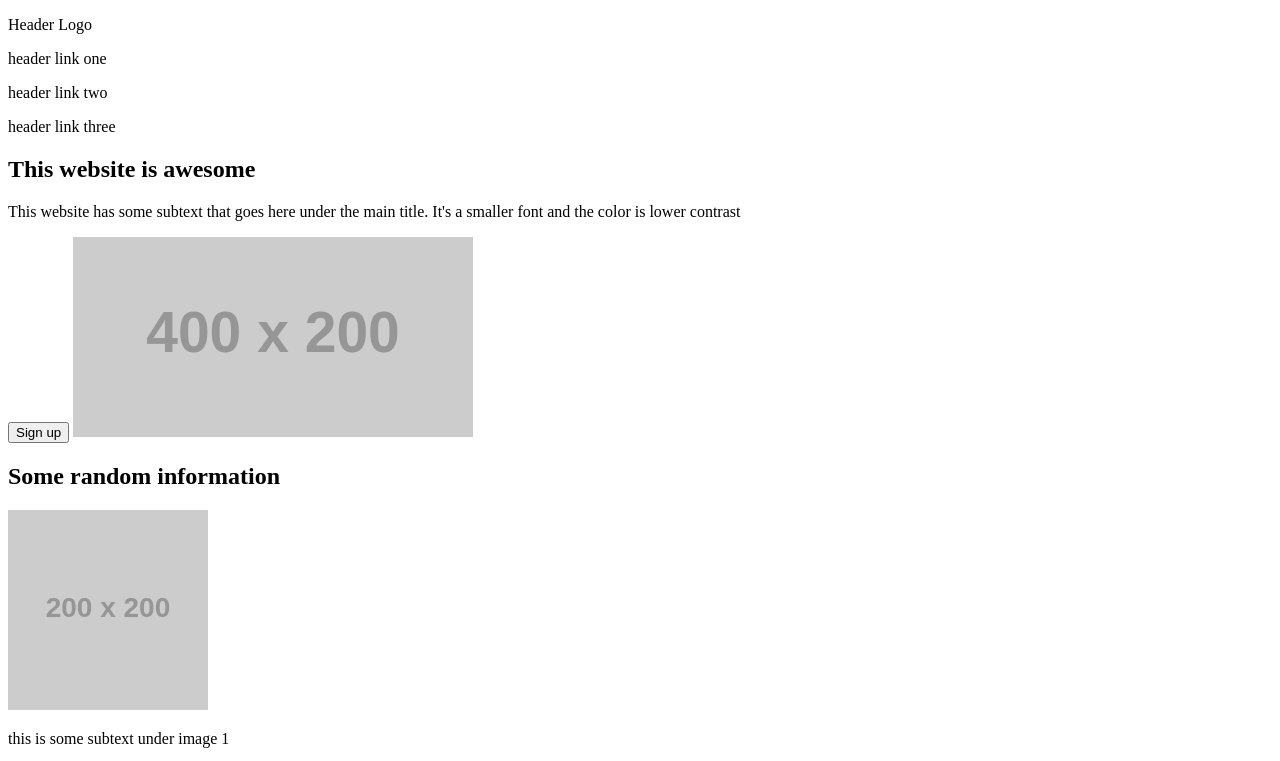
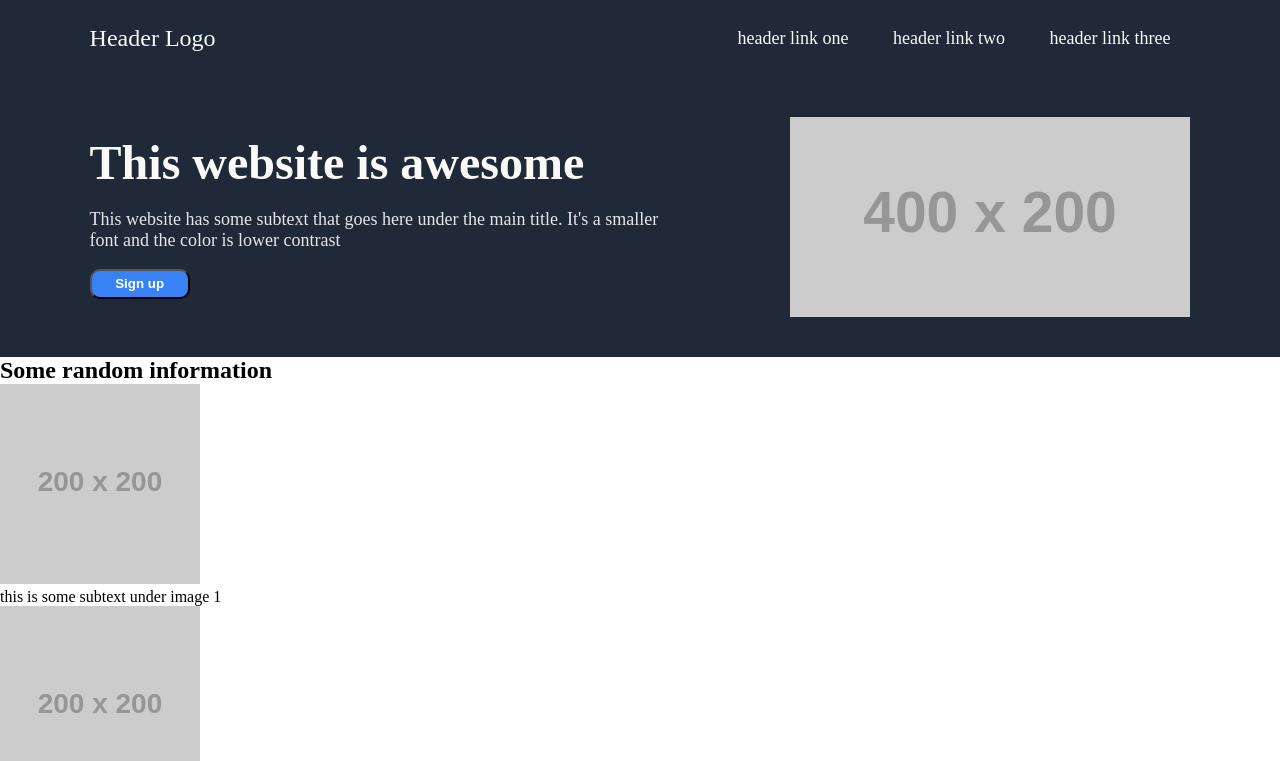
Before and after one commit to dev-encourt/LandingPage, a plain HTML site: page index.html in a window 1280 px wide. Shown: the top 761 px of the page. Drawn offline with Linux system fonts and the light colour scheme; placeholder pictures from the web are drawn by us.

Commit message:
Finish nav bar and header area CSS.

```diff
--- a/index.html
+++ b/index.html
@@ -9,19 +9,26 @@
 </head>
 
 <body>
-    <nav>
-        <p>Header Logo</p>
-        <p>header link one</p>
-        <p>header link two</p>
-        <p>header link three</p>
-    </nav>
+    <header>
+        <p class="logo">Header Logo</p>
+        <nav>
+            <ul class="nav-links">
+                <li><a href="#">header link one</a></li>
+                <li><a href="#">header link two</a></li>
+                <li><a href="#">header link three</a></li>
+            </ul>
+        </nav>
+    </header>
+
 
     <!--Intro section-->
-    <div>
-        <h2>This website is awesome</h2>
-        <p>This website has some subtext that goes here under the main title. It's a smaller font and the color is lower contrast</p>
-        <button>Sign up</button>
-        <img src="https://placehold.co/400x200/png" alt="Intro image"/>
+    <div id="hero-banner">
+        <div class="banner-text">
+            <h2>This website is awesome</h2>
+            <p>This website has some subtext that goes here under the main title. It's a smaller font and the color is lower contrast</p>
+            <button>Sign up</button>
+        </div>
+        <img class="banner-img" src="https://placehold.co/400x200/png" alt="Intro image"/>
     </div>
 
     <!--Images with descriptions-->
--- a/styles.css
+++ b/styles.css
@@ -0,0 +1,72 @@
+* {
+    margin: 0;
+    padding: 0;
+}
+
+header {
+    display: flex;
+    justify-content: space-between;
+    align-items: center;
+    padding: 25px 7%;
+    font-size: 18px;
+    background-color: #1F2937;
+    color: #f9faf8;
+}
+
+.nav-links {
+    list-style: none;
+}
+
+.nav-links li {
+    padding: 0px 20px;
+    display: inline-block
+}
+
+.nav-links li a {
+    text-decoration: none;
+    color: #f9faf8;
+}
+
+.logo {
+    cursor: pointer;
+    font-size: 24px;
+}
+
+#hero-banner {
+    background-color: #1F2937;
+    display: flex;
+    padding: 40px 7%;
+    justify-content: space-between;
+}
+
+#hero-banner h2 {
+    font-size: 48px;
+    font-weight: bolder;
+    color: #f9faf8;
+}
+
+#hero-banner p {
+    font-size: 18px;
+    color: #e5e7eb;
+}
+
+.banner-text {
+    display: flex;
+    flex-direction: column;
+    justify-content: space-evenly;
+    width: 600px;
+}
+
+.banner-img {
+    width: 400px;
+    height: 200px;
+}
+
+button {
+    background-color: #3882f6;
+    color: white;
+    width: 100px;
+    height: 30px;
+    border-radius: 10px;
+    font-weight: bold;
+}
```
